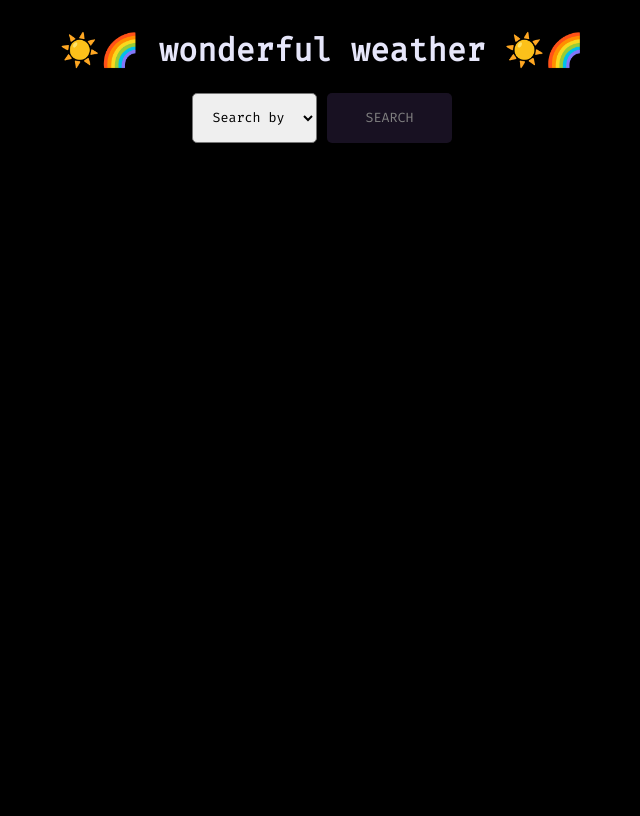
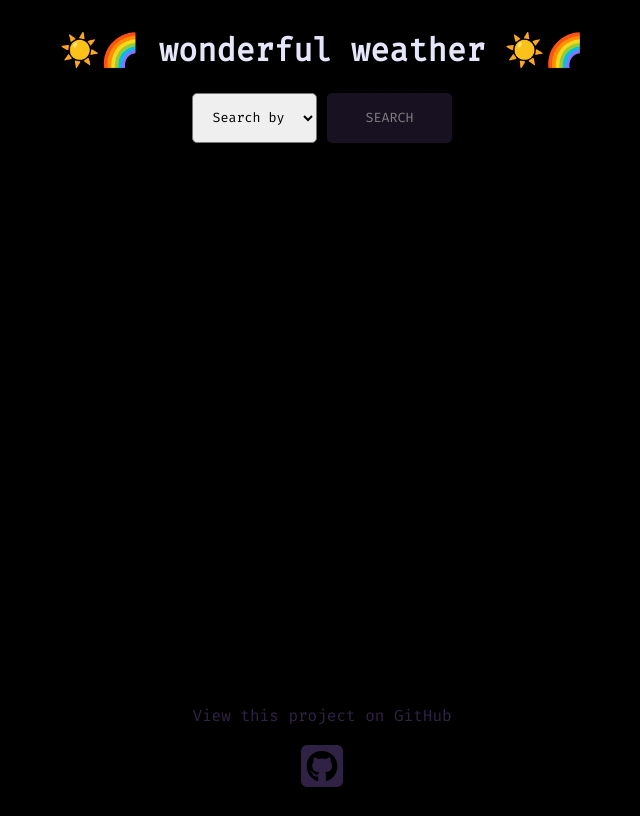
Before and after one commit to raquel-gonzo/vue-weather, a Vue app: page / in a window 1280 px wide. Shown: the whole page, without its empty margins (318-958 px from the left). Built offline with nearby package versions, Linux system fonts and the light colour scheme; no server answers.

Commit message:
now deployed.

```diff
--- a/package.json
+++ b/package.json
@@ -8,7 +8,7 @@
     "lint": "vue-cli-service lint"
   },
   "dependencies": {
-    "axios": "^0.21.0",
+    "axios": "^0.21.1",
     "core-js": "^3.6.5",
     "dotenv": "^8.2.0",
     "vue": "^2.6.11"
--- a/public/index.html
+++ b/public/index.html
@@ -4,11 +4,12 @@
     <meta charset="utf-8">
     <meta http-equiv="X-UA-Compatible" content="IE=edge">
     <meta name="viewport" content="width=device-width,initial-scale=1.0">
-    <meta property="og:description" content="A weather app made with Vue3 and OpenWeatherAPI." />
+    <meta property="og:description" content="A weather app made with Vue and OpenWeatherAPI." />
     <meta property="og:title" content="wonderful weather" />
-    <meta property="og:url" content="" />
-    <meta name="description" content="A weather app made with Vue3 and OpenWeatherAPI." />
+    <meta property="og:url" content="http://wonderful-weather.netlify.app/" />
+    <meta name="description" content="A weather app made with Vue and OpenWeatherAPI." />
     <link rel="icon" href="https://emojipedia-us.s3.dualstack.us-west-1.amazonaws.com/thumbs/240/apple/271/rainbow_1f308.png">
+    <script src="https://kit.fontawesome.com/b98dbdf255.js" crossorigin="anonymous"></script>
     <title>wonderful weather </title>
   </head>
   <body>
--- a/src/App.vue
+++ b/src/App.vue
@@ -28,11 +28,6 @@
           placeholder="Zip Code"
         />
       </span>
-
-      <!-- todo:
-      - have default search be city and state.
-      - add breakpoint responsive styling
-      -->
 
       <select v-model="selectData" class="select-style fade-in">
         <option disabled value="">Search by</option>
@@ -82,13 +77,17 @@
     <div v-if="errorFound" class="weather-wrap fade-in">
       Whoops... I couldn't find that place. Try checking your spelling.
     </div>
+
+    <the-footer />
   </div>
 </template>
 
 <script>
 import axios from "axios";
+import TheFooter from "./components/TheFooter.vue";
 
 export default {
+  components: { TheFooter },
   name: "App",
   data() {
     return {
@@ -105,7 +104,6 @@ export default {
   },
   methods: {
     fetchWeather() {
-      // let isnum = /^\d{5}$/.test(this.query); // regexp for finding a 5-digit zip code
       let queryKind;
       if (this.selectData === "US zip Code" && this.queryZip !== "") {
         // if the user is searching for a US zip code
@@ -177,6 +175,22 @@ export default {
   align-items: center;
   align-content: center;
   font-family: "Fira Code", monospace;
+}
+
+a {
+  color: #302244;
+}
+
+#icons {
+  display: flex;
+  flex-direction: column;
+  align-items: center;
+  position:absolute;
+  bottom: 10px;
+}
+
+#icons p {
+  color: #302244;
 }
 
 .search-input {
--- /dev/null
+++ b/src/components/TheFooter.vue
@@ -0,0 +1,8 @@
+<template>
+  <div id="icons">
+    <p>View this project on GitHub</p>
+    <a href="https://github.com/raquel-gonzo" target="_blank">
+      <i class="fab fa-github-square fa-3x"></i>
+    </a>
+  </div>
+</template>
```
Also changed, not shown: 2 other files (tests, documents, lock files or other folders).
